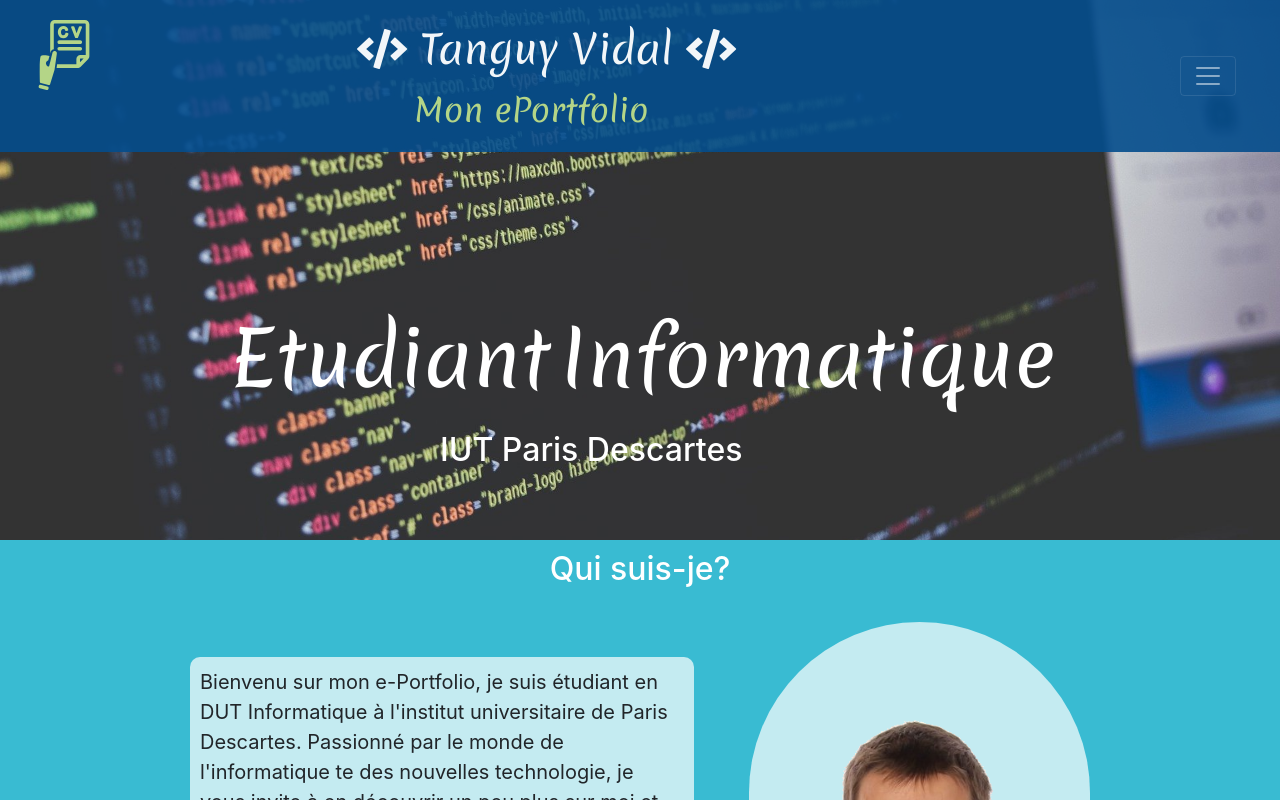
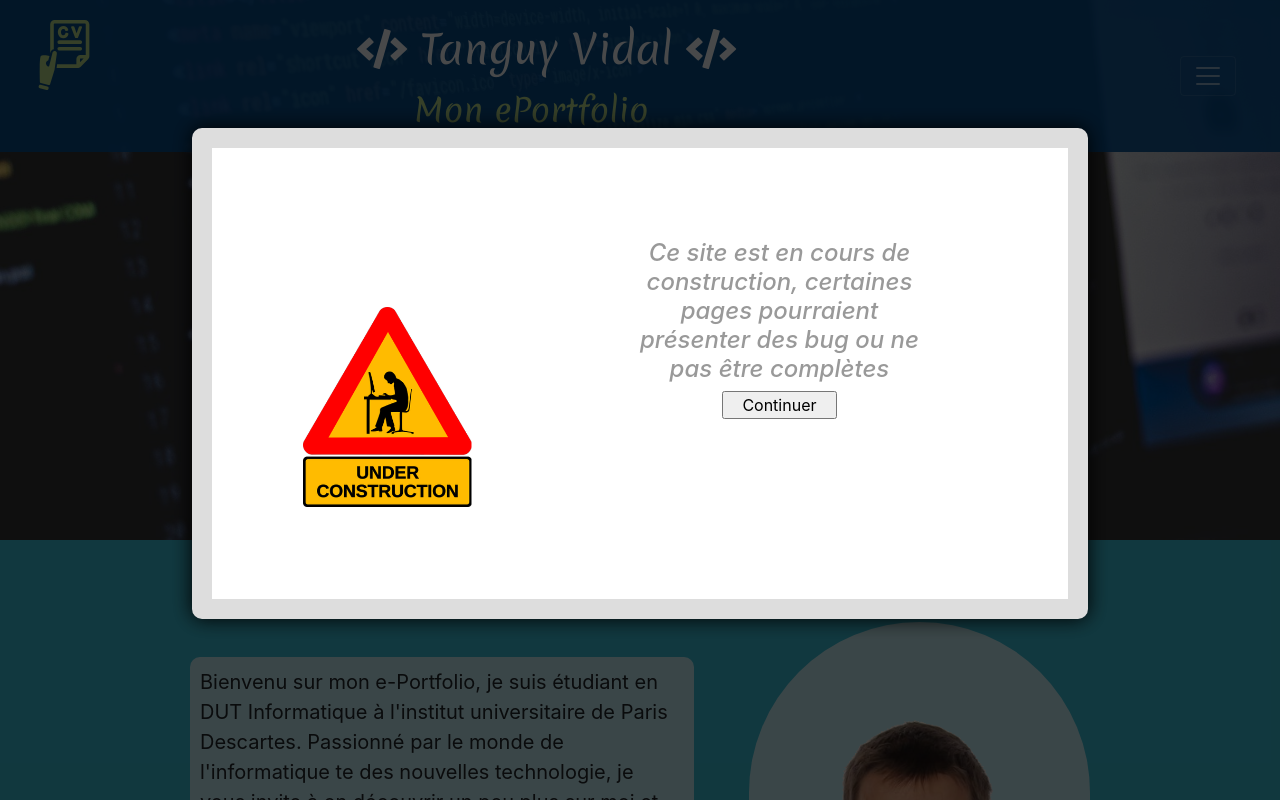
Before and after one commit to Vidoux/ePortfolio, a plain HTML site: page index.html in a window 1280 px wide. Shown: the top 800 px of the page. Drawn offline with nearby package versions, Linux system fonts and the light colour scheme; a web font is replaced by a local one.

Commit message:
Add files via upload

```diff
--- a/index.html
+++ b/index.html
@@ -37,6 +37,36 @@
 		<script src="https://code.jquery.com/jquery-3.4.1.slim.min.js" integrity="sha384-J6qa4849blE2+poT4WnyKhv5vZF5SrPo0iEjwBvKU7imGFAV0wwj1yYfoRSJoZ+n" crossorigin="anonymous"></script>
 		<script src="https://cdn.jsdelivr.net/npm/popper.js@1.16.0/dist/umd/popper.min.js" integrity="sha384-Q6E9RHvbIyZFJoft+2mJbHaEWldlvI9IOYy5n3zV9zzTtmI3UksdQRVvoxMfooAo" crossorigin="anonymous"></script>
 		<script src="https://stackpath.bootstrapcdn.com/bootstrap/4.4.1/js/bootstrap.min.js" integrity="sha384-wfSDF2E50Y2D1uUdj0O3uMBJnjuUD4Ih7YwaYd1iqfktj0Uod8GCExl3Og8ifwB6" crossorigin="anonymous"></script>
+		<script>
+			function masquer_div(id)
+			{
+				if (document.getElementById(id).style.display == 'none')
+				{
+					document.getElementById(id).style.display = 'block';
+				}
+				else
+				{
+					document.getElementById(id).style.display = 'none';
+				}
+			}
+		</script>
+
+			<div id="work_in_progress">
+				<div class="popup_block">
+					<div class="boite2">
+						<img  alt="travaux en cours" src="./image/travaux.png" />
+
+					</div>
+					<div class="boite2">
+						<h4>Ce site est en cours de construction, certaines pages pourraient présenter des bug ou ne pas être complètes</h4>
+						<input type="button" value="Continuer" onclick="masquer_div('work_in_progress');" style="width: 40%; margin-left: 30%; margin-right: 30%"/>
+					</div>
+
+				</div>
+
+
+			</div>
+
 
 		<!-- Bannière avec l'image en haut de la page -->
 		<div class="bloc_haut paralax" >
@@ -160,7 +190,7 @@
 					<p>Programmation du jeu The Tiler Team en <b>Java</b> orienté objet</p>
 				</div>
 				<div class="boite">
-					<a href="page/projets/mm01.html">
+					<a href="http://mm01.thorelnicolas.fr/p19/vidaltan/projet/">
 						<div class="filtre" id="f1">
 							<div class="texte">réalisation d'un<br />site vitrine</div>
 						</div>
@@ -308,7 +338,7 @@
 
 				<p class="footer-about">
 					<span>A propos</span>
-					Ce site a été réalisé dans le cadre de l'UE CDIN dans le but de créer un outil utile dans le monde professionnel(<a href="https://www.iut.parisdescartes.fr/" style="text-decoration:none;color:gold;" target="_blank">IUT Paris Descartes</a>)
+					Ce site a été réalisé dans le but de créer un outil utile dans le monde professionnel(<a href="https://www.iut.parisdescartes.fr/" style="text-decoration:none;color:gold;" target="_blank">IUT Paris Descartes</a>)
 				</p>
 
 				<div class="footer-icons">
--- a/style/desktop.css
+++ b/style/desktop.css
@@ -930,3 +930,31 @@ footer .footer-icons .linkedin:hover {
     background: #007bb5;
     transition: 0.5s;
 }
+
+
+#work_in_progress{
+    z-index: 1000;
+    display: block;
+    position: fixed;
+    top: 0;
+    bottom: 0;
+    left: 0;
+    right: 0;
+    background-color: rgba(0, 0, 0, 0.7);
+}
+
+#work_in_progress img{
+    max-height: 200px;
+    height: 30%;
+}
+
+.popup_block{
+    background: #fff;
+    padding: 70px;
+    border: 20px solid #ddd;
+    position: relative;
+    margin: 10% auto;
+    width: 70%;
+    box-shadow: 0px 0px 20px #000;
+    border-radius: 10px;
+}
```
Also changed, not shown: image/travaux.png (added).
